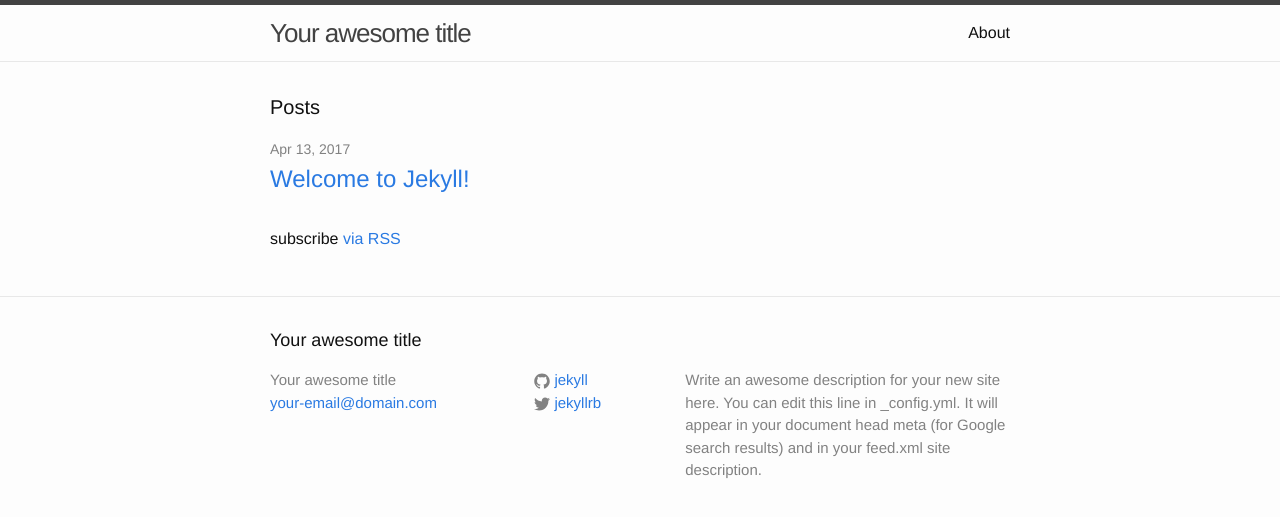
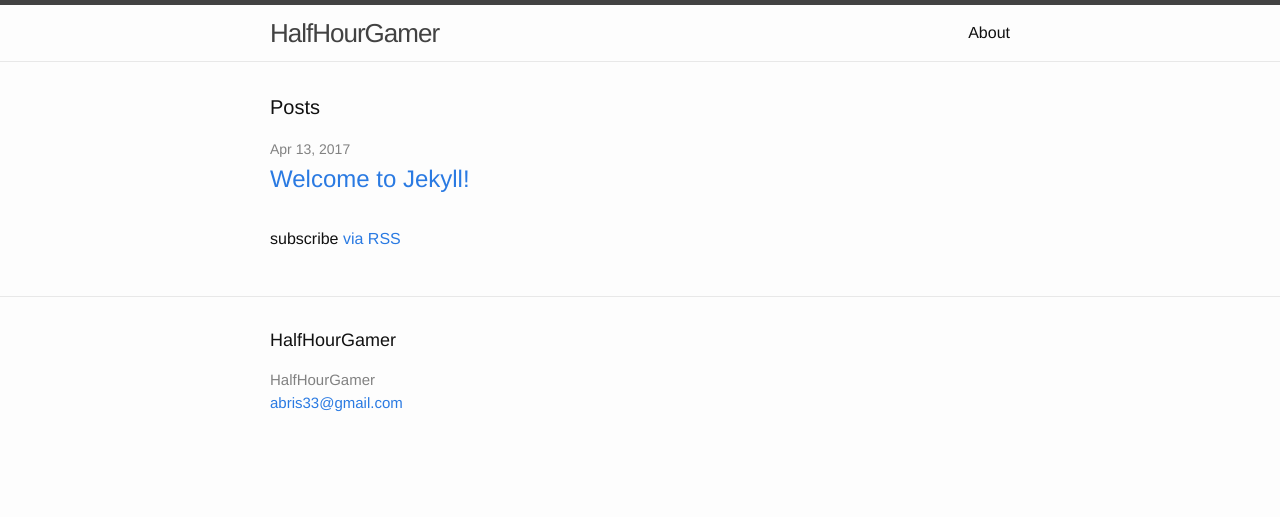
Before and after one commit to alex-brisnehan/alex-brisnehan.github.io, a Jekyll site: the page built from index.html, in a window 1280 px wide. Shown: the top 517 px of the page. Built offline with Jekyll 4.4.1, drawn with Linux system fonts in a browser that asks for light colours.

Commit message:
Update _config.yml

```diff
--- a/_config.yml
+++ b/_config.yml
@@ -6,16 +6,12 @@
 # 'jekyll serve'. If you change this file, please restart the server process.
 
 # Site settings
-title: Your awesome title
-email: your-email@domain.com
+title: HalfHourGamer
+email: abris33@gmail.com
 description: > # this means to ignore newlines until "baseurl:"
-  Write an awesome description for your new site here. You can edit this
-  line in _config.yml. It will appear in your document head meta (for
-  Google search results) and in your feed.xml site description.
+
 baseurl: "" # the subpath of your site, e.g. /blog
-url: "http://yourdomain.com" # the base hostname & protocol for your site
-twitter_username: jekyllrb
-github_username:  jekyll
+url: "http://halfhourgamer.com" # the base hostname & protocol for your site
 
 # Build settings
 markdown: kramdown
```
